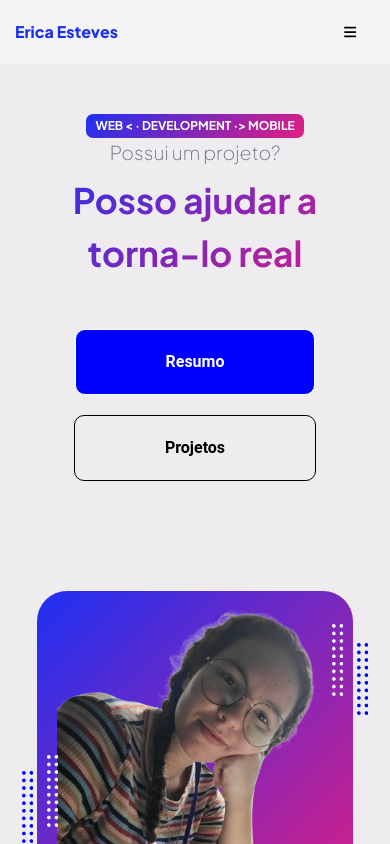
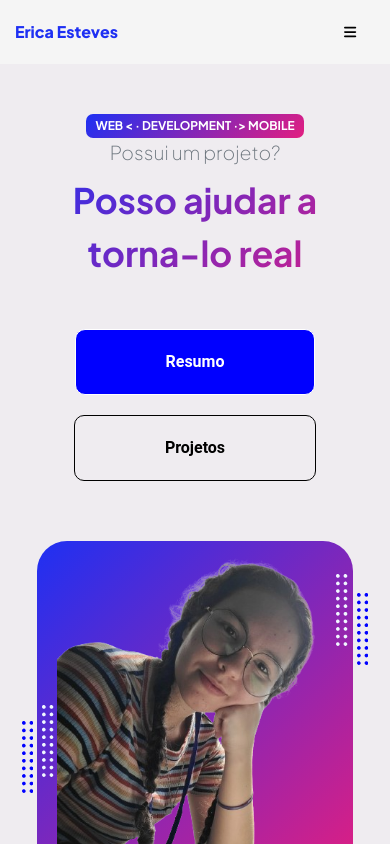
Before and after one commit to erizoka/myPortfolio, a Vue app: page / in a window 390 px wide. Shown: the top 844 px of the page. Built offline with nearby package versions, Linux system fonts and the light colour scheme; what notyf would draw is missing.

Commit message:
Ajustes de responsividade

```diff
--- a/src/components/Home/HomeProfile.vue
+++ b/src/components/Home/HomeProfile.vue
@@ -1,12 +1,12 @@
 <template>
     <div class="home-profile animate__animated animate__fadeInUp animate__delay-1s">
         <SvgDots class="dots1" />
-        <SvgDots class="dots2"/>
+        <SvgDots class="dots2" />
         <div class="profile-img">
             <img src="@/assets/profile.png" alt="Foto de perfil" />
         </div>
-        <SvgDots class="dots3"/>
-        <SvgDots class="dots4"/>
+        <SvgDots class="dots3" />
+        <SvgDots class="dots4" />
     </div>
 </template>
 
@@ -14,12 +14,12 @@
 import SvgDots from './SvgDots.vue';
 
 export default {
-    components: {SvgDots}
+    components: { SvgDots }
 }
 </script>
 
 <style>
-    .home-profile{
+.home-profile {
     display: flex;
     position: relative;
     z-index: 10;
@@ -42,12 +42,12 @@ export default {
 }
 
 .dots2 svg path,
-    .dots3 svg path{
+.dots3 svg path {
     fill: aliceblue;
 }
 
 .dots1 svg path,
-    .dots4 svg path{
+.dots4 svg path {
     fill: blue;
 }
 
@@ -84,6 +84,7 @@ export default {
     .home-profile {
         display: flex;
         justify-content: center;
+        padding: 0 5px;
     }
 
     .profile-img {
@@ -100,10 +101,20 @@ export default {
         height: 40vh;
     }
 
-        .dots1 {padding-top: 11rem;}
-        .dots2 {padding-top: 10rem;}
-        .dots3 {padding-top: 1.8rem;}
-        .dots4 {padding-top: 3rem;}
+    .dots1 {
+        padding-top: 11rem;
     }
 
+    .dots2 {
+        padding-top: 10rem;
+    }
+
+    .dots3 {
+        padding-top: 1.8rem;
+    }
+
+    .dots4 {
+        padding-top: 3rem;
+    }
+}
 </style>
--- a/src/components/Summary/SummaryFormations.vue
+++ b/src/components/Summary/SummaryFormations.vue
@@ -91,11 +91,9 @@ export default {
         width: 100%;
     }
 
-    .formacao h2 {
+    .formacao-title {
         font-size: 25px;
-        left: 10;
-        margin-bottom: 10px;
-        margin-top: 20px;
+        margin-left: 10px;
     }
 
     .card-container {
--- a/src/components/Summary/SummaryLanguages.vue
+++ b/src/components/Summary/SummaryLanguages.vue
@@ -107,5 +107,10 @@ export default {
     .card {
         width: 100%;
     }
+
+    .card .icon {
+        font-size: small;
+        padding: 5px;
+    }
 }
 </style>
```
Also changed, not shown: 11 other files (tests, documents, lock files or other folders). Lines whose indentation alone changed are shown as unchanged.
